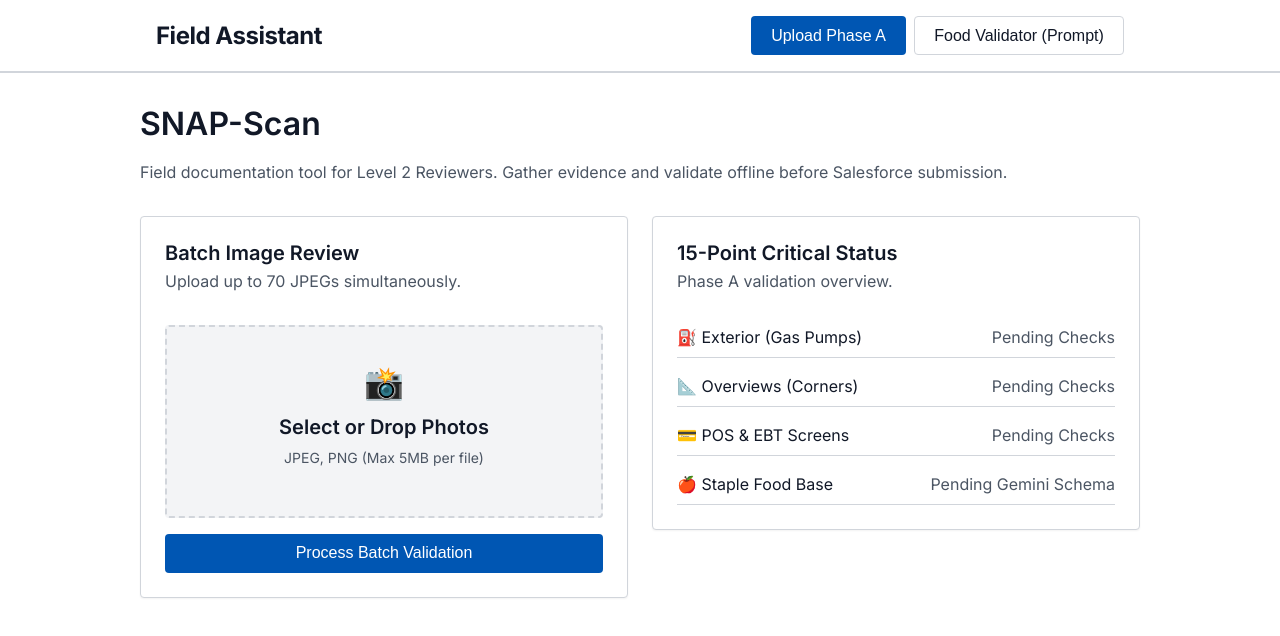
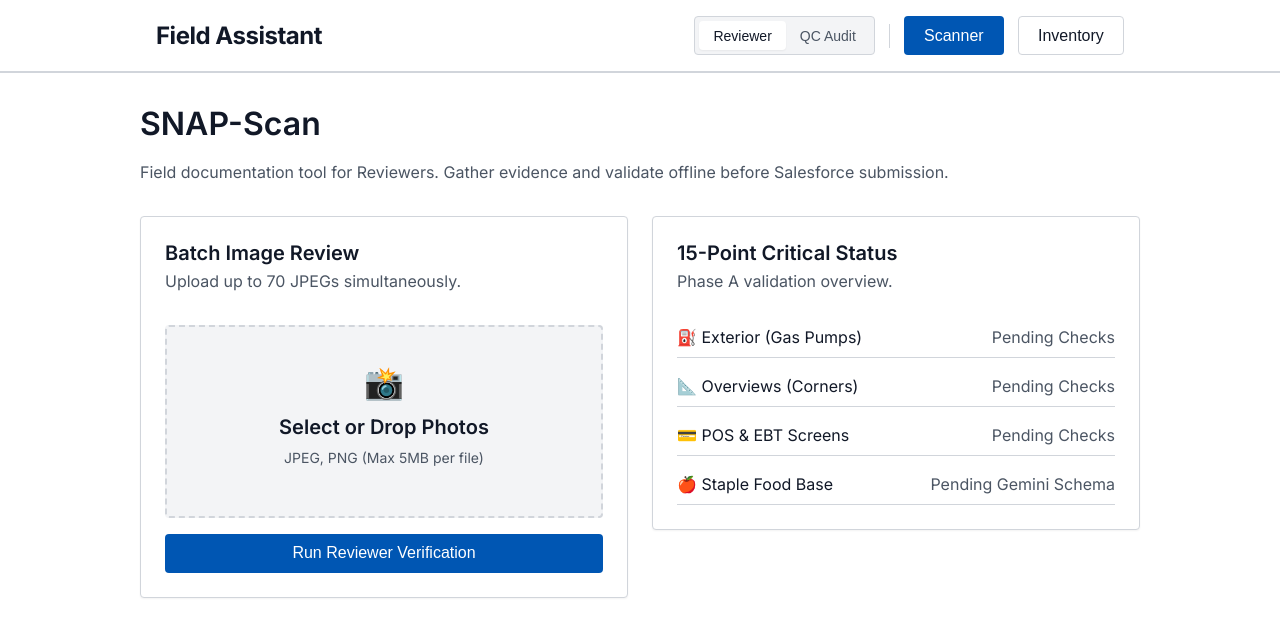
Before and after one commit to Nevlaa/msg-reviewer, a React (Vite) app: page / in a window 1280 px wide. Shown: the top 636 px of the page. Built offline with nearby package versions, Linux system fonts and the light colour scheme; no server answers.

Commit message:
docs: updated initial implementation plan and project roadmap

```diff
--- a/package.json
+++ b/package.json
@@ -10,6 +10,7 @@
     "preview": "vite preview"
   },
   "dependencies": {
+    "@google/generative-ai": "^0.24.1",
     "react": "^19.2.4",
     "react-dom": "^19.2.4"
   },
--- a/src/App.tsx
+++ b/src/App.tsx
@@ -4,14 +4,16 @@ import { QCChecklist } from './components/QCChecklist';
 import { JSONImporter } from './components/JSONImporter';
 import { FoodInventoryDashboard } from './components/FoodInventoryDashboard';
 import { getSystemPrompt } from './services/PromptGenerator';
-import { SNAPScanReport } from './types';
+import type { ValidationMode } from './services/GeminiOrchestrator';
+import type { SNAPScanReport } from './types';
 
 import './App.css'
 
 function App() {
   const [activeTab, setActiveTab] = useState<'upload' | 'dashboard'>('upload');
   const [report, setReport] = useState<SNAPScanReport | null>(null);
-  const [phaseAComplete, setPhaseAComplete] = useState(false);
+  const [validationMode, setValidationMode] = useState<ValidationMode>('reviewer');
+  const [copied, setCopied] = useState(false);
 
   return (
     <div className="app-container">
@@ -20,18 +22,35 @@ function App() {
           <div className="logo-group">
             <span className="logo-text">Field Assistant</span>
           </div>
-          <nav style={{ display: 'flex', gap: '0.5rem' }}>
+          <nav style={{ display: 'flex', gap: '0.875rem', alignItems: 'center' }}>
+            <div style={{ display: 'flex', background: 'var(--bg-secondary)', padding: '0.25rem', borderRadius: 'var(--radius-md)', border: '1px solid var(--border-color)' }}>
+              <button
+                className="btn"
+                style={{ fontSize: '0.875rem', padding: '0.4rem 0.875rem', background: validationMode === 'reviewer' ? 'var(--bg-primary)' : 'transparent', border: 'none', boxShadow: validationMode === 'reviewer' ? 'var(--shadow-sm)' : 'none', color: validationMode === 'reviewer' ? 'var(--text-primary)' : 'var(--text-secondary)' }}
+                onClick={() => setValidationMode('reviewer')}
+              >
+                Reviewer
+              </button>
+              <button
+                className="btn"
+                style={{ fontSize: '0.875rem', padding: '0.4rem 0.875rem', background: validationMode === 'qc' ? 'var(--bg-primary)' : 'transparent', border: 'none', boxShadow: validationMode === 'qc' ? 'var(--shadow-sm)' : 'none', color: validationMode === 'qc' ? 'var(--text-primary)' : 'var(--text-secondary)' }}
+                onClick={() => setValidationMode('qc')}
+              >
+                QC Audit
+              </button>
+            </div>
+            <div style={{ width: '1px', height: '1.5rem', background: 'var(--border-color)' }} />
             <button
               className={`btn ${activeTab === 'upload' ? 'btn-primary' : 'btn-secondary'}`}
               onClick={() => setActiveTab('upload')}
             >
-              Upload Phase A
+              Scanner
             </button>
             <button
               className={`btn ${activeTab === 'dashboard' ? 'btn-primary' : 'btn-secondary'}`}
               onClick={() => setActiveTab('dashboard')}
             >
-              Food Validator (Prompt)
+              Inventory
             </button>
           </nav>
         </div>
@@ -41,16 +60,19 @@ function App() {
         <section className="hero-section">
           <h1 className="hero-title">SNAP-Scan</h1>
           <p>
-            Field documentation tool for Level 2 Reviewers. Gather evidence and validate offline before Salesforce submission.
+            Field documentation tool for Reviewers. Gather evidence and validate offline before Salesforce submission.
           </p>
         </section>
 
         {activeTab === 'upload' && (
           <div className="dashboard-grid">
-            <ImageUploader onProcessComplete={() => {
-              setPhaseAComplete(true);
-              setActiveTab('dashboard'); // Auto-switch to prompt builder once Phase A completes
-            }} />
+            <ImageUploader
+              mode={validationMode}
+              onProcessComplete={(result) => {
+                setReport(result);
+                setActiveTab('dashboard');
+              }}
+            />
             <QCChecklist hasParsedReport={!!report} />
           </div>
         )}
@@ -62,12 +84,19 @@ function App() {
                 <div>
                   <h2>Phase B: Staple Food Validation Assistant</h2>
                   <p>Generate the Structured Prompt Packet for Gemini to process Food Inventory logic.</p>
+                  <p style={{ fontSize: '0.875rem', color: 'var(--accent-amber)', fontWeight: 600, marginTop: '0.5rem' }}>
+                    ⚠️ Tip: Don't forget to attach your 42 photos to the Gemini chat along with this prompt!
+                  </p>
                 </div>
                 <button
-                  className="btn btn-primary"
-                  onClick={() => navigator.clipboard.writeText(getSystemPrompt())}
+                  className={`btn ${copied ? 'btn-secondary' : 'btn-primary'}`}
+                  onClick={() => {
+                    navigator.clipboard.writeText(getSystemPrompt());
+                    setCopied(true);
+                    setTimeout(() => setCopied(false), 2000);
+                  }}
                 >
-                  Copy Prompt
+                  {copied ? '✓ Copied!' : 'Copy Prompt'}
                 </button>
               </div>
               <div className="prompt-box">
--- a/src/components/FoodInventoryDashboard.tsx
+++ b/src/components/FoodInventoryDashboard.tsx
@@ -1,5 +1,5 @@
 import React from 'react';
-import { SNAPScanReport, FoodItem } from '../types';
+import type { SNAPScanReport, FoodItem } from '../types';
 
 interface DashboardProps {
   report: SNAPScanReport;
--- a/src/components/ImageUploader.tsx
+++ b/src/components/ImageUploader.tsx
@@ -1,13 +1,17 @@
 import React, { useState } from 'react';
+import { processBatchWithGemini, type ValidationMode } from '../services/GeminiOrchestrator';
+import type { SNAPScanReport } from '../types';
 
 interface ImageUploaderProps {
-  onProcessComplete: () => void;
+  onProcessComplete: (report: SNAPScanReport) => void;
+  mode: ValidationMode;
 }
 
-export const ImageUploader: React.FC<ImageUploaderProps> = ({ onProcessComplete }) => {
+export const ImageUploader: React.FC<ImageUploaderProps> = ({ onProcessComplete, mode }) => {
   const [isHovering, setIsHovering] = useState(false);
   const [files, setFiles] = useState<File[]>([]);
   const [isProcessing, setIsProcessing] = useState(false);
+  const [error, setError] = useState<string | null>(null);
   const [progress, setProgress] = useState(0);
 
   const handleDrop = (e: React.DragEvent<HTMLDivElement>) => {
@@ -24,22 +28,32 @@ export const ImageUploader: React.FC<ImageUploaderProps> = ({ onProcessComplete
     }
   };
 
-  const handleProcess = () => {
+  const handleProcess = async () => {
     setIsProcessing(true);
-    setProgress(0);
+    setError(null);
+    setProgress(10); // Start progress bar
 
-    // Simulate local QC formatting & checks
-    let currentProgress = 0;
-    const interval = setInterval(() => {
-      currentProgress += 10;
-      setProgress(currentProgress);
+    try {
+      // 1. Run mock local checks first (simulated Phase A)
+      const interval = setInterval(() => {
+        setProgress((prev: number) => prev < 40 ? prev + 10 : prev);
+      }, 300);
 
-      if (currentProgress >= 100) {
-        clearInterval(interval);
+      // 2. Execute real API call for Phase B
+      const result = await processBatchWithGemini(files, mode);
+
+      clearInterval(interval);
+      setProgress(100);
+
+      setTimeout(() => {
         setIsProcessing(false);
-        onProcessComplete();
-      }
-    }, 200);
+        onProcessComplete(result);
+      }, 500);
+
+    } catch (e: any) {
+      setError(e.message || "An error occurred during processing.");
+      setIsProcessing(false);
+    }
   };
 
   return (
@@ -73,16 +87,24 @@ export const ImageUploader: React.FC<ImageUploaderProps> = ({ onProcessComplete
       {files.length > 0 && !isProcessing && (
         <div className="upload-stats animate-fade-in" style={{ padding: '1rem', background: 'rgba(5, 150, 105, 0.1)', borderRadius: 'var(--radius-md)' }}>
           <p style={{ margin: 0, fontWeight: 500, color: 'var(--accent-green)' }}>
-            ✓ {files.length} images queued for validation
+            ✓ {files.length} images ready for {mode === 'reviewer' ? 'Reviewer' : 'QC'} Analysis
           </p>
+        </div>
+      )}
+
+      {error && (
+        <div style={{ padding: '1rem', background: 'var(--accent-rose)', color: 'white', borderRadius: 'var(--radius-md)' }}>
+          <p style={{ margin: 0, fontSize: '0.875rem' }}>{error}</p>
         </div>
       )}
 
       {isProcessing && (
         <div style={{ padding: '1rem', background: 'var(--bg-secondary)', borderRadius: 'var(--radius-md)' }}>
-          <p style={{ margin: '0 0 0.5rem 0', fontWeight: 500 }}>Scanning Phase A Critical Targets...</p>
+          <p style={{ margin: '0 0 0.5rem 0', fontWeight: 500 }}>
+            {progress < 40 ? 'Phase A: Local Compliance Checks...' : `Phase B: ${mode.toUpperCase()} AI Analysis...`}
+          </p>
           <div style={{ width: '100%', height: '8px', background: 'var(--border-color)', borderRadius: '4px', overflow: 'hidden' }}>
-            <div style={{ width: `${progress}%`, height: '100%', background: 'var(--accent-blue)', transition: 'width 0.2s ease' }} />
+            <div style={{ width: `${progress}%`, height: '100%', background: 'var(--accent-blue)', transition: 'width 0.5s ease' }} />
           </div>
         </div>
       )}
@@ -93,7 +115,7 @@ export const ImageUploader: React.FC<ImageUploaderProps> = ({ onProcessComplete
         disabled={files.length === 0 || isProcessing}
         onClick={handleProcess}
       >
-        {isProcessing ? 'Processing Batch...' : 'Process Batch Validation'}
+        {isProcessing ? 'Analyzing Batch...' : `Run ${mode === 'reviewer' ? 'Reviewer' : 'QC'} Verification`}
       </button>
     </div>
   );
--- a/src/components/JSONImporter.tsx
+++ b/src/components/JSONImporter.tsx
@@ -1,5 +1,5 @@
 import React, { useState } from 'react';
-import { SNAPScanReport } from '../types';
+import type { SNAPScanReport } from '../types';
 
 interface JSONImporterProps {
   onImportComplete: (report: SNAPScanReport) => void;
--- /dev/null
+++ b/src/services/GeminiOrchestrator.ts
@@ -0,0 +1,68 @@
+import { GoogleGenerativeAI } from "@google/generative-ai";
+import type { SNAPScanReport } from "../types";
+import { getSystemPrompt } from "./PromptGenerator";
+
+const API_KEY = import.meta.env.VITE_GEMINI_API_KEY;
+const genAI = new GoogleGenerativeAI(API_KEY);
+
+export type ValidationMode = 'reviewer' | 'qc';
+
+/**
+ * GeminiOrchestrator: Orchestrates multi-image batch processing via Gemini 1.5 Pro.
+ */
+export const processBatchWithGemini = async (
+  files: File[],
+  mode: ValidationMode = 'reviewer'
+): Promise<SNAPScanReport> => {
+  // 1. Initialize Model (Gemini 1.5 Pro recommended for 70+ images & complex logic)
+  const model = genAI.getGenerativeModel({
+    model: "gemini-1.5-pro",
+    generationConfig: { responseMimeType: "application/json" }
+  });
+
+  // 2. Prepare System Instructions
+  let systemInstructions = getSystemPrompt();
+
+  if (mode === 'qc') {
+    systemInstructions += "\n\nCRITICAL QC OVERRIDE: Act as the QC AUDITOR. Your primary goal is to verify the accuracy of the reviewer's counts. Flag any deficiencies, blurriness, or missed varieties with higher scrutiny.";
+  }
+
+  // 3. Convert Files to GenerativePart (Base64)
+  const imageParts = await Promise.all(
+    files.map(async (file) => {
+      const base64Data = await fileToBase64(file);
+      return {
+        inlineData: {
+          data: base64Data.split(",")[1],
+          mimeType: file.type,
+        },
+      };
+    })
+  );
+
+  // 4. Execute Prompt
+  try {
+    const result = await model.generateContent([
+      systemInstructions,
+      ...imageParts
+    ]);
+
+    const responseText = result.response.text();
+    return JSON.parse(responseText) as SNAPScanReport;
+  } catch (error) {
+    console.error("Gemini API Error:", error);
+    throw new Error("Failed to process batch with Gemini. Please check your API key or image formats.");
+  }
+};
+
+/**
+ * Utility: Converts File object to Base64 string for API ingestion
+ */
+const fileToBase64 = (file: File): Promise<string> => {
+  return new Promise((resolve, reject) => {
+    const reader = new FileReader();
+    reader.onload = () => resolve(reader.result as string);
+    reader.onerror = reject;
+    reader.readAsDataURL(file);
+  });
+};
```
Also changed, not shown: 1 other file (tests, documents, lock files or other folders).
